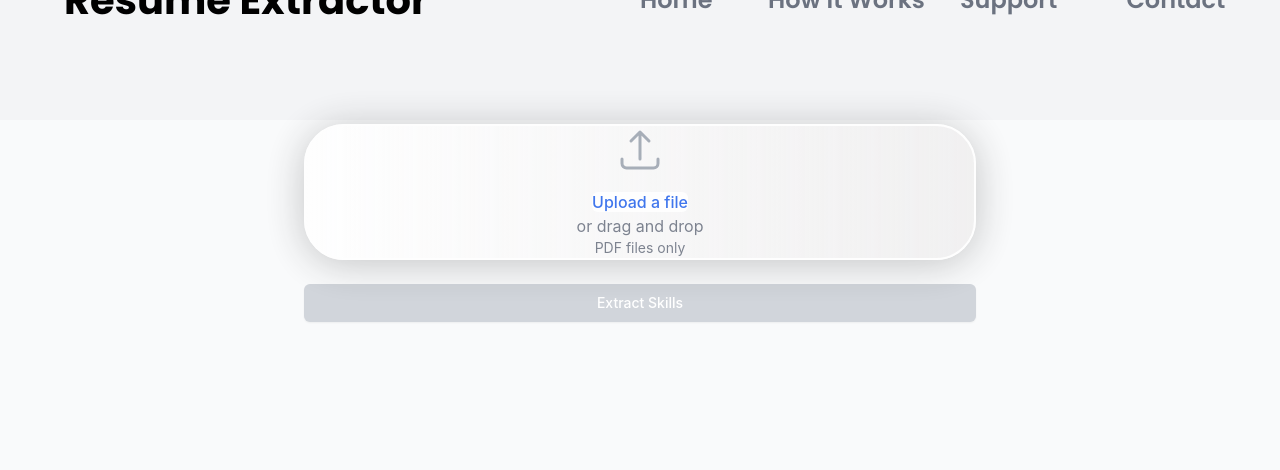
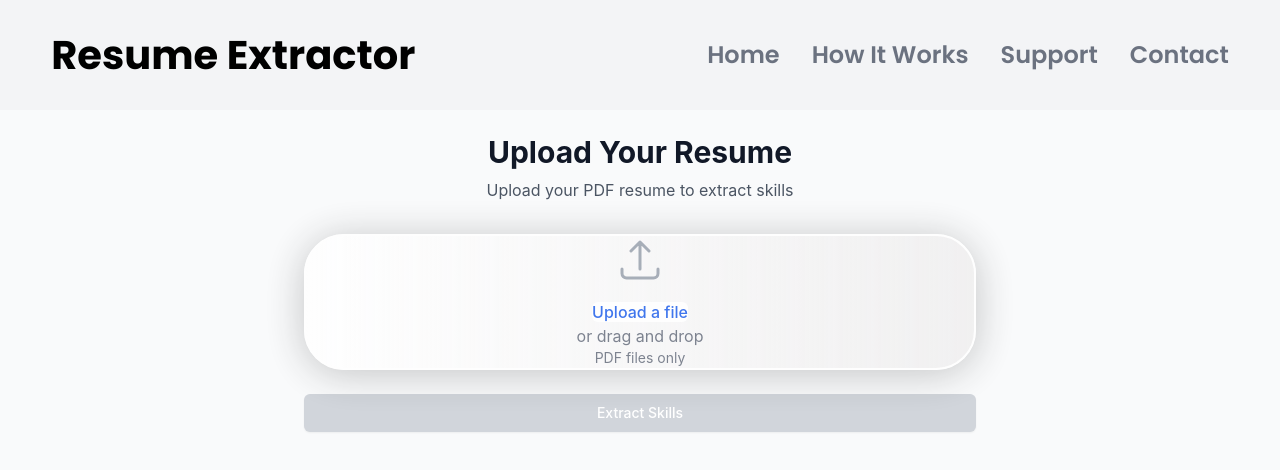
Before and after one commit to Fury044/Resume-Extractor-Final, a React (Vite) app in the folder frontend/: page / in a window 1280 px wide. Shown: the top 470 px of the page. Built offline with nearby package versions, Linux system fonts and the light colour scheme; no server answers.

Commit message:
Update Layout.jsx

```diff
--- a/frontend/src/components/Layout.jsx
+++ b/frontend/src/components/Layout.jsx
@@ -4,15 +4,17 @@ import { Link } from 'react-router-dom';
 export default function Layout() {
   return (
     <div className="min-h-screen bg-gray-50">
-      <nav style={{width: '100%', height: '100%', position: 'relative'}}>
-        <div style={{width: '100%', height: '120px', left: 0, top: 0, position: 'absolute', background: '#F3F4F6'}} />
-        <div style={{left: '5%', top: '50%', transform: 'translateY(-50%)', position: 'absolute', color: 'black', fontSize: '2.5rem', fontFamily: 'Poppins', fontWeight: '700', wordWrap: 'break-word'}}>Resume Extractor</div>
-        <Link to="/" style={{left: '50%', top: '50%', transform: 'translateY(-50%)', position: 'absolute', color: '#6B7280', fontSize: '1.5rem', fontFamily: 'Poppins', fontWeight: '600', wordWrap: 'break-word', textDecoration: 'none'}}>Home</Link>
-        <div style={{left: '60%', top: '50%', transform: 'translateY(-50%)', position: 'absolute', color: '#6B7280', fontSize: '1.5rem', fontFamily: 'Poppins', fontWeight: '600', wordWrap: 'break-word'}}>How It Works</div>
-        <div style={{left: '75%', top: '50%', transform: 'translateY(-50%)', position: 'absolute', color: '#6B7280', fontSize: '1.5rem', fontFamily: 'Poppins', fontWeight: '600', wordWrap: 'break-word'}}>Support</div>
-        <div style={{left: '88%', top: '50%', transform: 'translateY(-50%)', position: 'absolute', color: '#6B7280', fontSize: '1.5rem', fontFamily: 'Poppins', fontWeight: '600', wordWrap: 'break-word'}}>Contact</div>
+      <nav style={{width: '100%', height: '110px', background: '#F3F4F6', display: 'flex', alignItems: 'center', justifyContent: 'space-between', padding: '0 4vw', boxSizing: 'border-box'}}>
+        <div style={{color: 'black', fontSize: '2.5rem', fontFamily: 'Poppins', fontWeight: 700, wordWrap: 'break-word', whiteSpace: 'nowrap'}}>
+          Resume Extractor
+        </div>
+        <div style={{display: 'flex', gap: '2.5vw', alignItems: 'center'}}>
+          <Link to="/" style={{color: '#6B7280', fontSize: '1.5rem', fontFamily: 'Poppins', fontWeight: 600, textDecoration: 'none', whiteSpace: 'nowrap'}}>Home</Link>
+          <div style={{color: '#6B7280', fontSize: '1.5rem', fontFamily: 'Poppins', fontWeight: 600, whiteSpace: 'nowrap'}}>How It Works</div>
+          <div style={{color: '#6B7280', fontSize: '1.5rem', fontFamily: 'Poppins', fontWeight: 600, whiteSpace: 'nowrap'}}>Support</div>
+          <div style={{color: '#6B7280', fontSize: '1.5rem', fontFamily: 'Poppins', fontWeight: 600, whiteSpace: 'nowrap'}}>Contact</div>
+        </div>
       </nav>
-
       <main className="max-w-7xl mx-auto py-6 sm:px-6 lg:px-8">
         <Outlet />
       </main>
```
